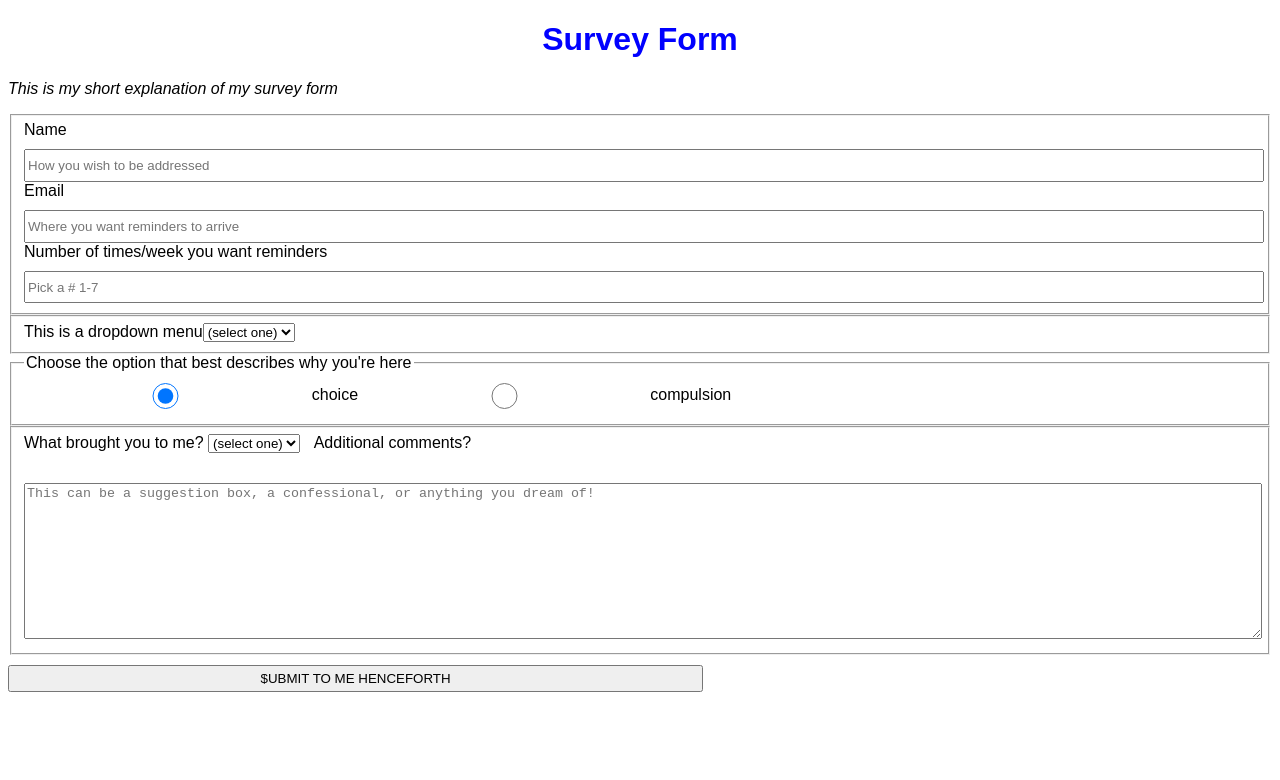
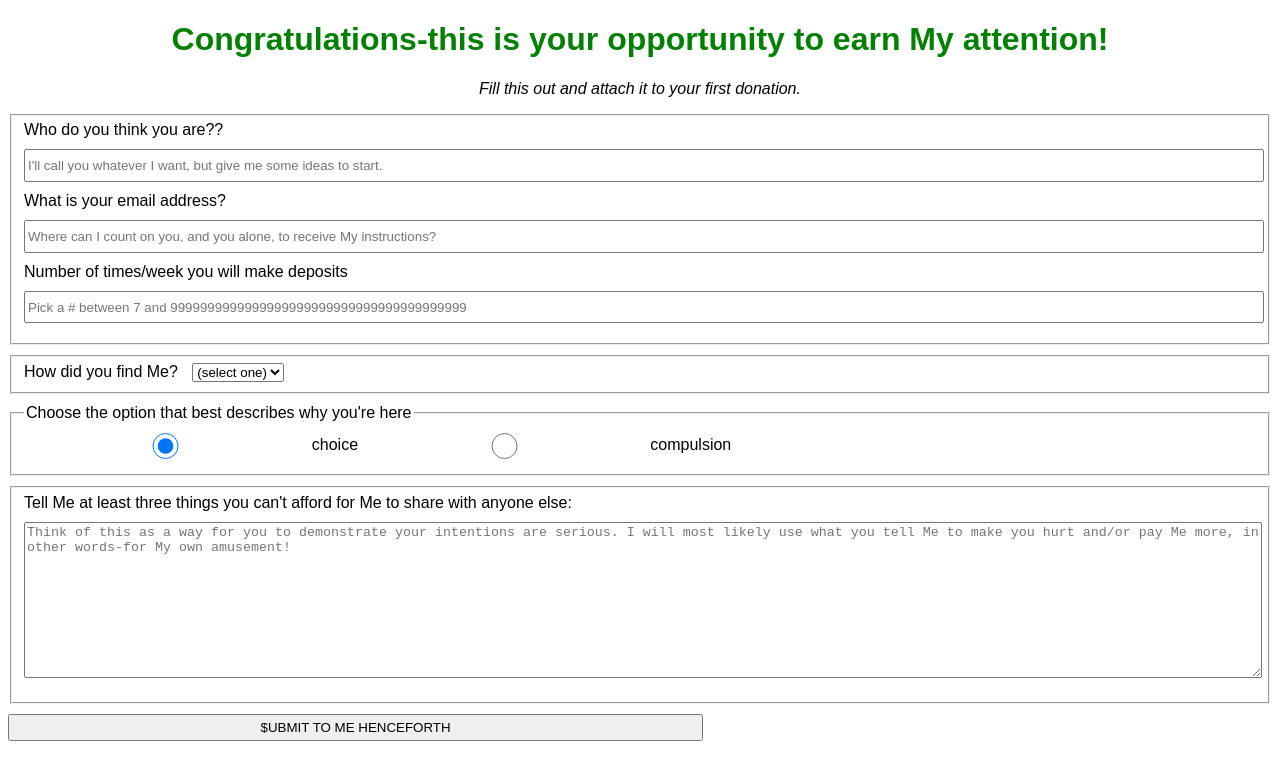
Before and after one commit to joysdev/fcCCPsurveyform, a plain HTML site: page index.html in a window 1280 px wide. Drawn offline with Linux system fonts and the light colour scheme.

Commit message:
Edit index.html and styles.css to fulfill all steps and begin style tweaking

```diff
--- a/index.html
+++ b/index.html
@@ -7,16 +7,19 @@
     <title>Survey Form</title>
 </head>
 <body>
-    <h1 id="title">Survey Form</h1>
-    <p id="description">This is my short explanation of my survey form</p>
+    <h1 id="title">Congratulations-this is your opportunity to earn My attention!</h1>
+    <p id="description">Fill this out and attach it to your first donation.</p>
     <form id="survey-form">
-      <fieldset><label for="name" id="name-label">Name</label><input id="name" type="text" placeholder="How you wish to be addressed" required>
-        <label for="email" id="email-label">Email</label><input id="email" type="email" placeholder="Where you want reminders to arrive" required>
-        <label for="number" id="number-label">Number of times/week you want reminders</label><input id="number" type="number" placeholder="Pick a # 1-7" required min="1" max="7">
+      <fieldset><label for="name" id="name-label">Who do you think you are??</label><input id="name" type="text" placeholder="I'll call you whatever I want, but give me some ideas to start." required>
+        <label for="email" id="email-label">What is your email address?</label><input id="email" type="email" placeholder="Where can I count on you, and you alone, to receive My instructions?" required>
+        <label for="number" id="number-label">Number of times/week you will make deposits</label><input id="number" type="number" placeholder="Pick a # between 7 and 9999999999999999999999999999999999999999" required min="7" max="9999999999999999999999999999999999999999">
       </fieldset>
-      <fieldset> <label for="dropdown">This is a dropdown menu</label><select id="dropdown"><option value="">(select one)</option>
-            <option value="1">option 1</option>
-            <option value="2">option 2</option></select>
+      <fieldset> <label for="dropdown" class="dropdown" required>How did you find Me? </label>
+        <select id="dropdown"><option value="">(select one)</option>
+            <option value="">(select one)</option>
+            <option value="1">dumb luck</option>
+            <option value="2">prayers</option>
+          </select>
       </fieldset>
       <fieldset>
         <legend>Choose the option that best describes why you're here</legend>
@@ -24,17 +27,8 @@
         <label for="compulsion"><input id="compulsion" type="radio" name="account-type" class="inline" /> compulsion</label>
       </fieldset>
       <fieldset>
-        <label for="source">What brought you to me?
-          <select id="source" name="source">
-            <option value="">(select one)</option>
-            <option value="1">Rumors</option>
-            <option value="2">Fortune</option>
-            <option value="3">Prayers</option>
-            <option value="4">Other</option>
-          </select>
         </label>
-        <label for="additional-comments">Additional comments?
-          <textarea id="additional-comments" name="additional-comments" rows="10" cols="30" placeholder="This can be a suggestion box, a confessional, or anything you dream of!"></textarea>
+        <label for="additional-comments">Tell Me at least three things you can't afford for Me to share with anyone else:<textarea id="additional-comments" name="additional-comments" rows="10" cols="30" placeholder="Think of this as a way for you to demonstrate your intentions are serious. I will most likely use what you tell Me to make you hurt and/or pay Me more, in other words-for My own amusement!"></textarea>
         </label>
       </fieldset>
       <input type="submit" value="$UBMIT TO ME HENCEFORTH" />
--- a/styles.css
+++ b/styles.css
@@ -1,22 +1,24 @@
 h1 {
     text-align: center;
     font-family: sans-serif;
-    color: blue;
+    color: green;
   }
 
   #description {
     font-family: sans-serif;
     font-style: italic;
+    text-align: center;
   }
 
   fieldset {
     font-family: sans-serif;
+    margin-bottom: 10px;
 
   }
 
   input,
   textarea {
-    margin: 10px 0 0 0;
+    margin: 10px 0 10px 0;
     width: 100%;
     min-height: 2em;
   }
@@ -27,14 +29,13 @@ h1 {
     vertical-align: middle;
   }
 
-  #source {
-    margin-right: 10px;
-    margin-bottom: 20px;
-  }
-
   input[type="submit"] {
     display: block;
     margin: 15 auto 10 auto;
     width: 55%;
 
   }
+
+  #dropdown {
+    margin-left: 10px;
+  }
```
